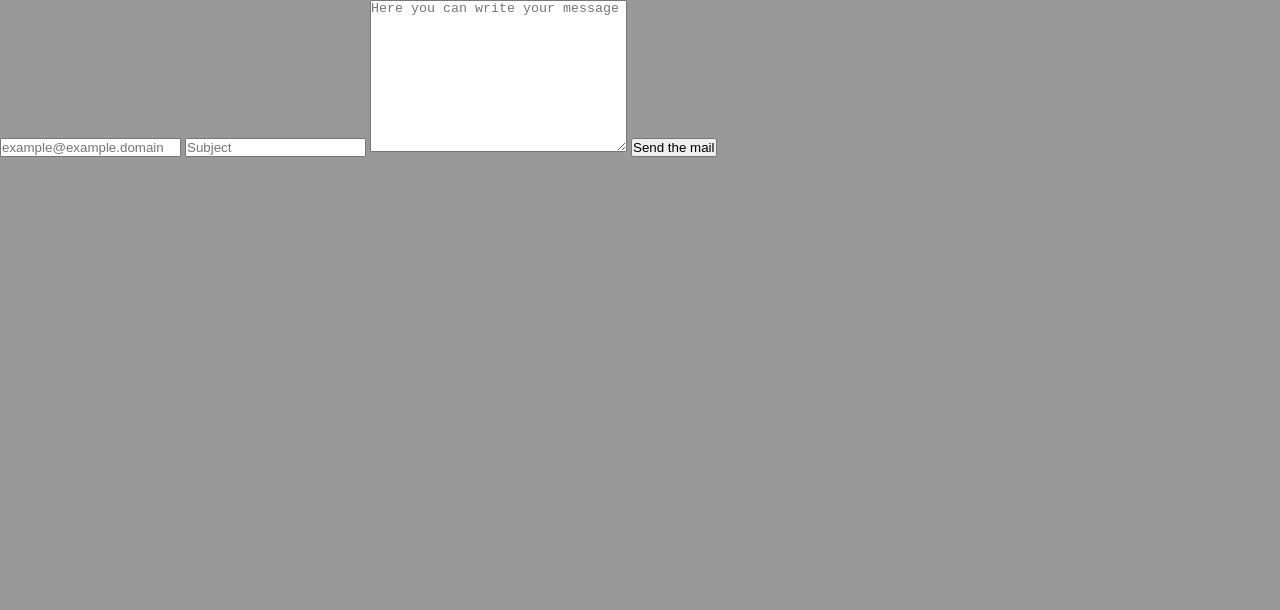
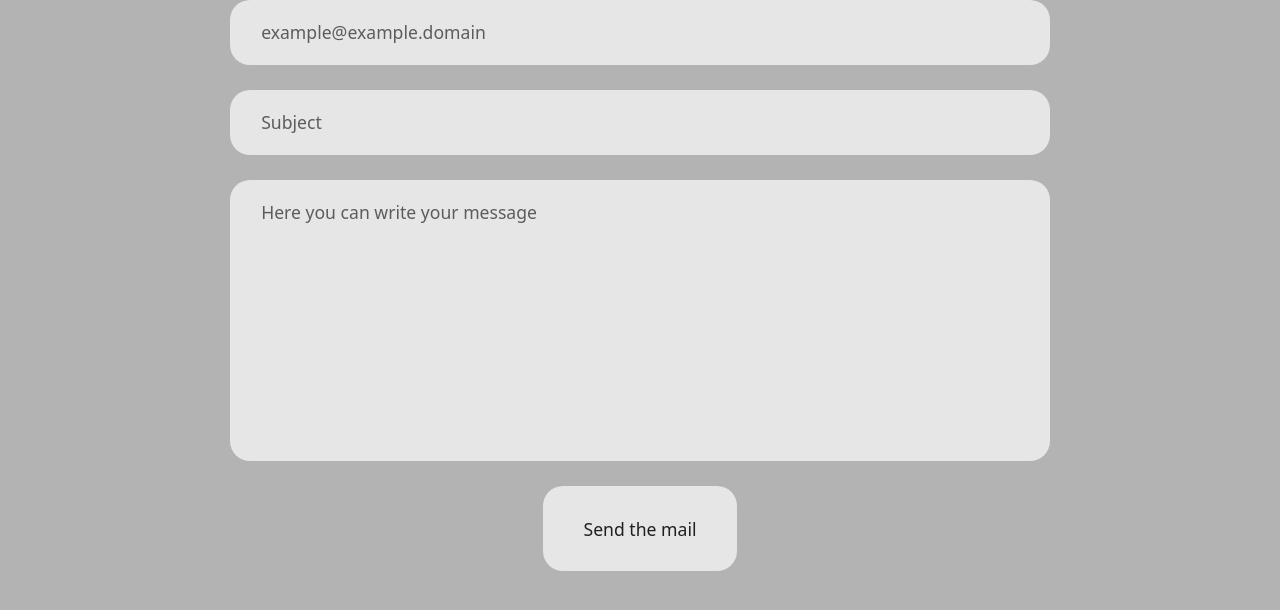
Before and after one commit to Eter-NS/Simple_form_with_HtmlJS_authentication, a website built with Vite: page src/index.html in a window 1280 px wide. Built offline with nearby package versions, Linux system fonts and the light colour scheme.

Commit message:
Styling form wth accent colors and improving ux

```diff
--- a/src/scss/form.scss
+++ b/src/scss/form.scss
@@ -1,13 +1,57 @@
 @use "./mediaQueries.scss";
 
 .form {
-  & > {
-    background: hsl(0, 0%, var(--lightness));
-    border: 0;
-  }
+  margin: 0 auto;
+  width: 80vw;
+
+  display: flex;
+  flex-direction: column;
+  align-items: center;
+  justify-content: space-evenly;
+  row-gap: 25px;
+}
+
+.form * {
+  display: block;
+  background: hsl(0, 0%, calc(var(--lightness) + 20%));
+  color: var(--fontColor);
+  font-size: 1.1em;
+  border: 0;
+  border-radius: 20px;
+  outline-style: none;
+  padding: 2% 3%;
+
+  transition: border 75ms ease-in;
+}
+
+.form *::placeholder {
+  color: var(--placeholderColor);
+}
+
+.form *:focus {
+  box-shadow: inset 0 -1px 2px 0 rgba(0, 0, 0, 0.2);
+  border-bottom: 5px solid hsl(0, 0%, calc(var(--lightness) + 10%));
 }
 
 .form--input {
+  margin: 0 auto;
+  width: 80%;
+  justify-self: flex-start;
 }
-.form__button {
+
+.form--textarea {
+  width: 80%;
+  resize: none;
 }
+
+.form--button {
+  cursor: pointer;
+  padding: 3% 4%;
+  margin: 0 auto;
+
+  transition: background 300ms ease-in;
+}
+
+.form--button:hover {
+  background: hsl(0, 0%, calc(var(--lightness) + 25%));
+}
--- a/src/scss/main.scss
+++ b/src/scss/main.scss
@@ -7,8 +7,12 @@ html,
   margin: 0;
   padding: 0;
   box-sizing: border-box;
+  font-family: system-ui, -apple-system, BlinkMacSystemFont, "Segoe UI", Roboto,
+    Oxygen, Ubuntu, Cantarell, "Open Sans", "Helvetica Neue", sans-serif;
 }
 
 body {
+  width: 100vw;
+  height: 100vh;
   background: hsl(0, 0%, var(--lightness));
 }
--- a/src/scss/mediaQueries.scss
+++ b/src/scss/mediaQueries.scss
@@ -1,10 +1,14 @@
 @media (prefers-color-scheme: dark) {
   :root {
     --lightness: 10%;
+    --fontColor: hsla(0, 0%, 100%, 0.867);
+    --placeholderColor: hsla(0, 0%, 100%, 0.6);
   }
 }
 @media (prefers-color-scheme: light) {
   :root {
-    --lightness: 60%;
+    --lightness: 70%;
+    --fontColor: hsla(0, 0%, 0%, 0.867);
+    --placeholderColor: hsla(0, 0%, 0%, 0.6);
   }
 }
```
